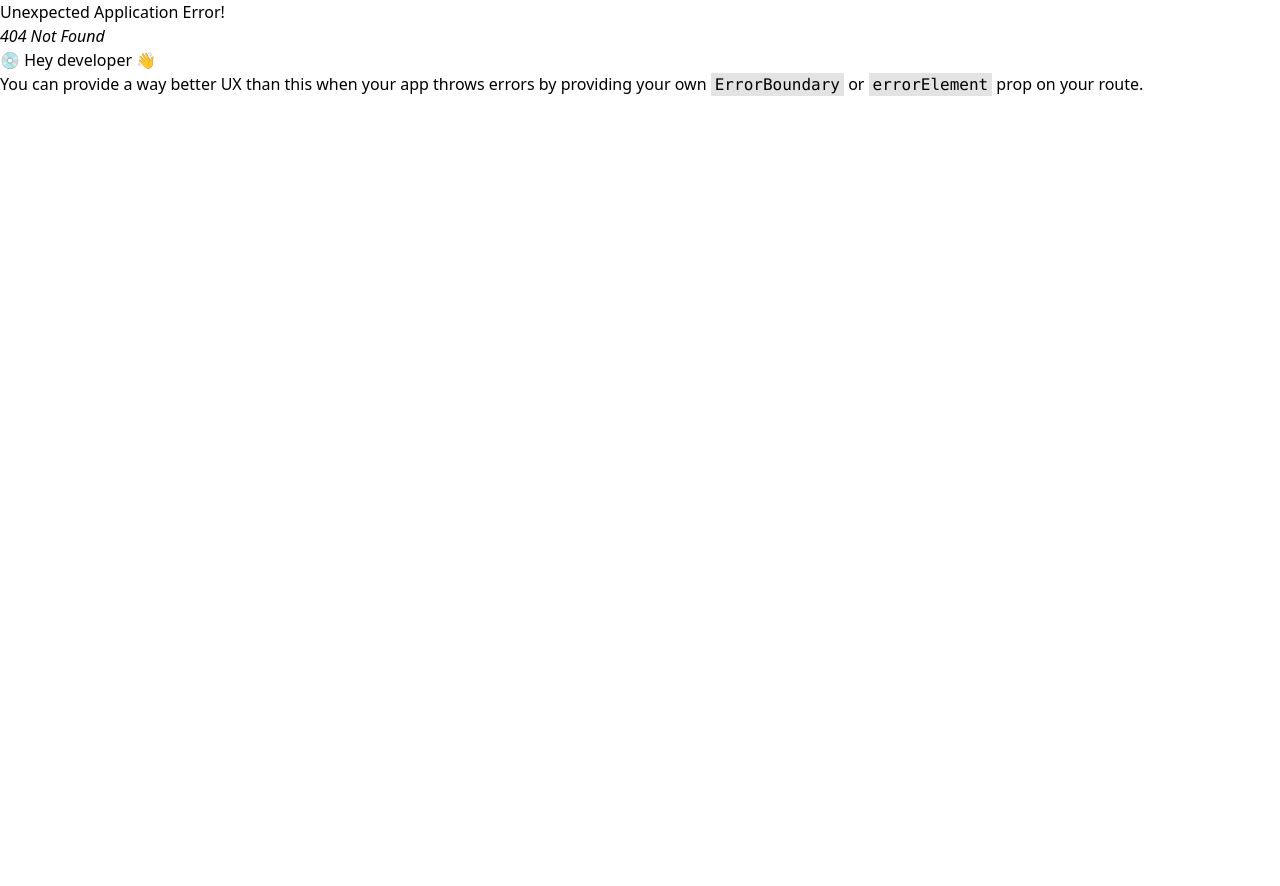
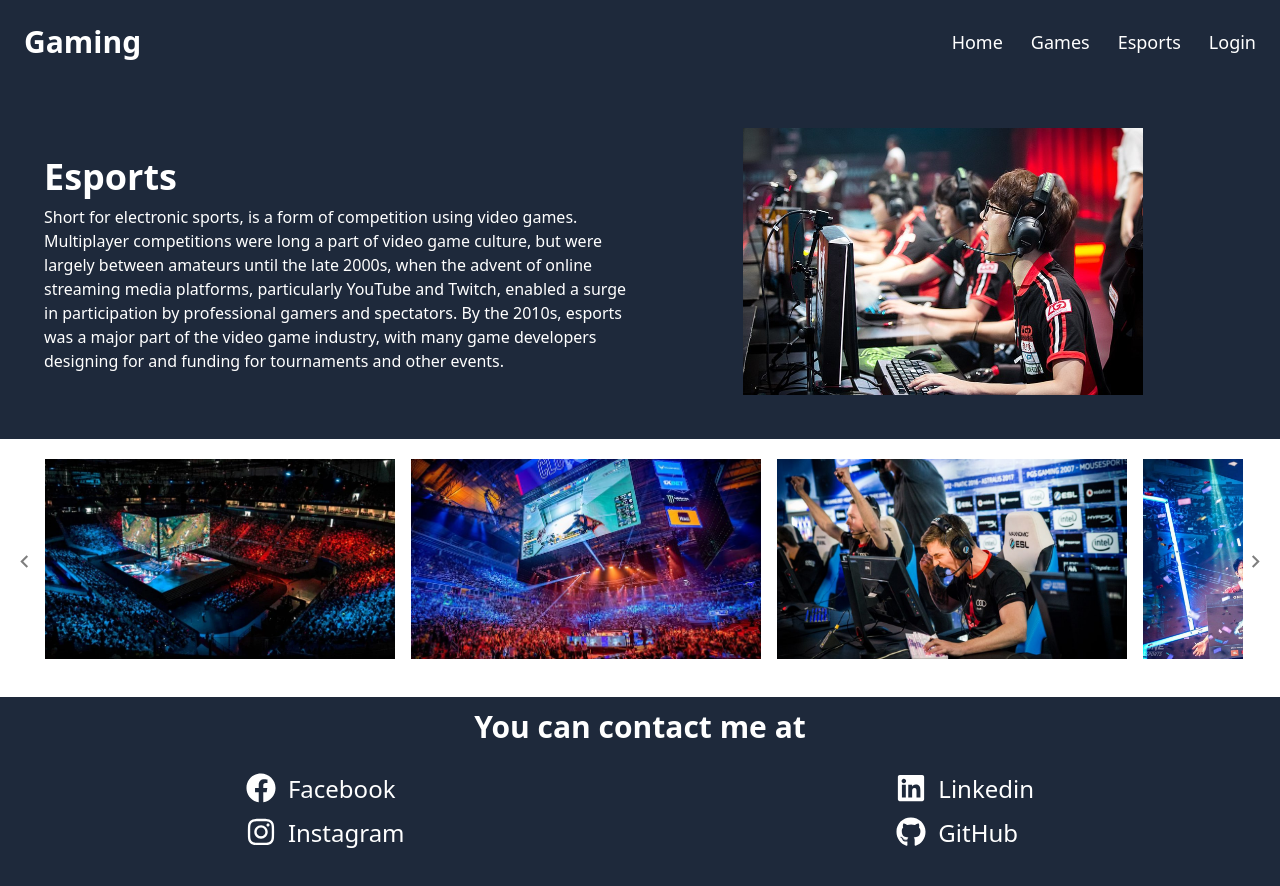
Before and after one commit to ClaudiuuAdr/game, a React (Vite) app: page /esports in a window 1280 px wide. Before the commit this address had no page. Shown: the top 886 px of the page. Before the commit the page ends 800 px from the top, so only its background shows below. Built offline with nearby package versions, Linux system fonts and the light colour scheme.

Commit message:
Esports page

```diff
--- a/src/App.jsx
+++ b/src/App.jsx
@@ -3,16 +3,22 @@ import {
   createRoutesFromElements,
   RouterProvider,
   Route,
-} from 'react-router-dom';
-import Navigation from './Components/Navigation';
-import Hero from './Pages/Hero';
+} from "react-router-dom";
+import Navigation from "./Components/Navigation";
+import Hero from "./Pages/Hero";
+import Login from "./Pages/Login";
+import Esports from "./Pages/Esports";
+import Home from "./Pages/Home";
 
 const router = createBrowserRouter(
   createRoutesFromElements(
     <Route path="/" element={<Navigation />}>
       <Route index element={<Hero />} />
-    </Route>
-  )
+      <Route path="/homepage" element={<Home />} />
+      <Route path="/login" element={<Login />} />
+      <Route path="/esports" element={<Esports />} />
+    </Route>,
+  ),
 );
 
 function App() {
--- /dev/null
+++ b/src/Components/Slide.jsx
@@ -0,0 +1,79 @@
+import { useState } from "react";
+import { MdChevronLeft, MdChevronRight } from "react-icons/md";
+import { data } from "../data";
+
+function Slide() {
+  const [selectedImage, setSelectedImage] = useState(null);
+
+  const left = () => {
+    const slider = document.getElementById("slider");
+    slider.scrollLeft = slider.scrollLeft - 400;
+  };
+
+  const right = () => {
+    const slider = document.getElementById("slider");
+    slider.scrollLeft = slider.scrollLeft + 400;
+  };
+
+  const openDetail = (imageId) => {
+    setSelectedImage(imageId);
+  };
+
+  const closeDetail = () => {
+    setSelectedImage(null);
+  };
+
+  return (
+    <section className="mx-3 mb-3 max-h-[1700px] py-3">
+      <div className="relative flex items-center">
+        <button>
+          <MdChevronLeft
+            size={25}
+            className="cursor-pointer opacity-50 hover:opacity-100"
+            onClick={left}
+          />
+        </button>
+        <div
+          id="slider"
+          className="scroll scrollbar-hide h-full w-full overflow-x-scroll scroll-smooth whitespace-nowrap"
+        >
+          {data.map((item, index) => (
+            <div
+              key={item.id}
+              className="inline-block cursor-pointer p-2"
+              onClick={() => openDetail(index)}
+            >
+              <img
+                className="h-[150px] w-[220px] object-cover duration-300 ease-in-out hover:scale-105 md:h-[200px] md:w-[350px]"
+                src={item.im}
+                alt="/"
+                loading="lazy"
+              />
+            </div>
+          ))}
+        </div>
+        <button>
+          <MdChevronRight
+            size={25}
+            className="cursor-pointer opacity-50 hover:opacity-100"
+            onClick={right}
+          />
+        </button>
+      </div>
+      {selectedImage !== null && (
+        <div
+          className="fixed inset-0 flex items-center justify-center bg-black/80"
+          onClick={closeDetail}
+        >
+          <img
+            className="w-full md:w-[65%]"
+            src={data[selectedImage].im}
+            alt="/"
+          />
+        </div>
+      )}
+    </section>
+  );
+}
+
+export default Slide;
--- /dev/null
+++ b/src/Pages/Esports.jsx
@@ -0,0 +1,41 @@
+import React from "react";
+import Esport from "../assets/images/esports.jpg";
+import Slide from "../Components/Slide";
+
+function Esports() {
+  return (
+    <>
+      <section
+        id="Esports"
+        className="w-full bg-slate-800 px-4 py-7 text-white"
+      >
+        <div className=" mx-7 grid max-w-[1800px] gap-5 md:grid-cols-2">
+          <img
+            src={Esport}
+            alt="competition"
+            className="order-2 mx-auto my-4 w-[400px] 2xl:left-0 2xl:mr-1 2xl:w-[600px]"
+            loading="lazy"
+          />
+          <div className="flex flex-col justify-center">
+            <h2 className="py-2 text-2xl font-bold sm:text-3xl md:text-4xl">
+              Esports
+            </h2>
+            <p>
+              Short for electronic sports, is a form of competition using video
+              games. Multiplayer competitions were long a part of video game
+              culture, but were largely between amateurs until the late 2000s,
+              when the advent of online streaming media platforms, particularly
+              YouTube and Twitch, enabled a surge in participation by
+              professional gamers and spectators. By the 2010s, esports was a
+              major part of the video game industry, with many game developers
+              designing for and funding for tournaments and other events.
+            </p>
+          </div>
+        </div>
+      </section>
+      <Slide />
+    </>
+  );
+}
+
+export default Esports;
--- /dev/null
+++ b/src/Pages/Home.jsx
@@ -0,0 +1,34 @@
+import { ReactTyped } from "react-typed";
+import Slider from "../Components/Slider";
+
+function Home() {
+  return (
+    <>
+      <section className=" mda bg-slate-500 py-20" id="Home">
+        <div className="mx-auto mt-[10px] flex w-full flex-col justify-center text-center text-white md:mt-[10px] md:max-w-[800px] lg:max-w-[1000px]">
+          <h1 className="px-3 pb-5 text-5xl font-bold md:py-10 md:text-6xl">
+            Play the most competitive games
+          </h1>
+          <div className="flex justify-center pb-3 ">
+            <h2 className="px-3 pb-5 text-2xl font-bold md:text-4xl lg:text-5xl">
+              If you dont play you can watch {}
+              <ReactTyped
+                className="pb-3 text-2xl font-bold md:text-4xl lg:text-5xl"
+                strings={["League of Legends", "CS2", "Dota", "and others"]}
+                typeSpeed={200}
+                backSpeed={200}
+                loop
+              />
+            </h2>
+          </div>
+          <p className=" text-xl font-bold text-white md:text-2xl">
+            Try and have fun
+          </p>
+        </div>
+      </section>
+      <Slider />
+    </>
+  );
+}
+
+export default Home;
--- /dev/null
+++ b/src/Pages/Login.jsx
@@ -0,0 +1,68 @@
+import { useState, useId } from "react";
+import { Link } from "react-router-dom";
+
+function Login() {
+  const [form, setForm] = useState({
+    name: "",
+    pass: "",
+  });
+  const [succes, setSucces] = useState(false);
+
+  const id = useId();
+  function handleChange(e) {
+    const { name, value, type, checked } = e.target;
+    setForm((prevForm) => {
+      return {
+        ...prevForm,
+        [name]: type === "checkbox" ? checked : value,
+      };
+    });
+  }
+  function handleSubmit(e) {
+    e.preventDefault();
+
+    console.log(form);
+  }
+  return (
+    <section>
+      <div className=" z-10 mx-auto flex items-center justify-center rounded-md border-slate-600 bg-slate-200 bg-opacity-30 p-14 shadow-lg backdrop-filter backdrop:blur-lg md:w-[500px]">
+        <form onSubmit={handleSubmit}>
+          <h2 className="text-center text-4xl font-bold">Login</h2>
+          <div className="mt-7 flex items-center justify-center gap-4">
+            <label htmlFor={id + "-name"} className="mx-[10px]">
+              Name:
+            </label>
+            <input
+              type="text"
+              placeholder="Name"
+              onChange={handleChange}
+              name="name"
+              value={form.name}
+              id={id + "-name"}
+              className="w-72 appearance-none border-0 border-b-2 border-gray-300 bg-transparent px-0 py-2.5 text-sm focus:border-slate-600 focus:text-slate-600 focus:outline-none focus:ring-0 dark:focus:border-blue-500 "
+            />
+          </div>
+          <div className="flex items-center justify-center gap-4 ">
+            <label htmlFor={id + "-pass"}>Passowrd:</label>
+            <input
+              type="password"
+              placeholder="Password"
+              onChange={handleChange}
+              name="pass"
+              value={form.pass}
+              id={id + "-pass"}
+              className="block w-72 appearance-none border-0 border-b-2 border-gray-300 bg-transparent px-0 py-2.5 text-sm focus:border-slate-600 focus:text-slate-600 focus:outline-none focus:ring-0 dark:focus:border-blue-500"
+            />
+          </div>
+          <div className="mt-7 flex justify-center align-middle">
+            <button className="rounded-md bg-slate-800 px-5 py-2 text-white hover:text-yellow-300 hover:opacity-90">
+              Submit
+            </button>
+          </div>
+        </form>
+      </div>
+    </section>
+  );
+}
+
+export default Login;
```
